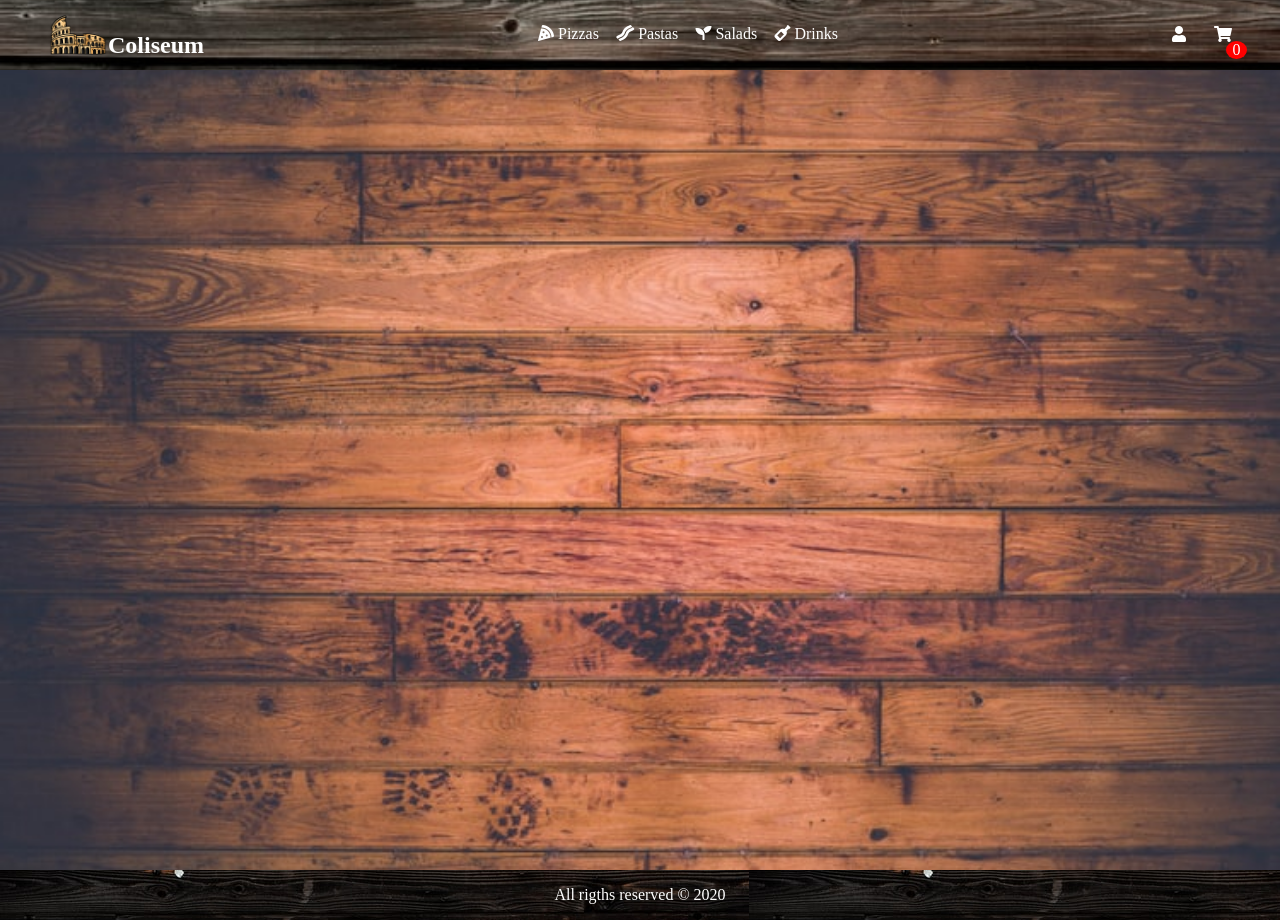
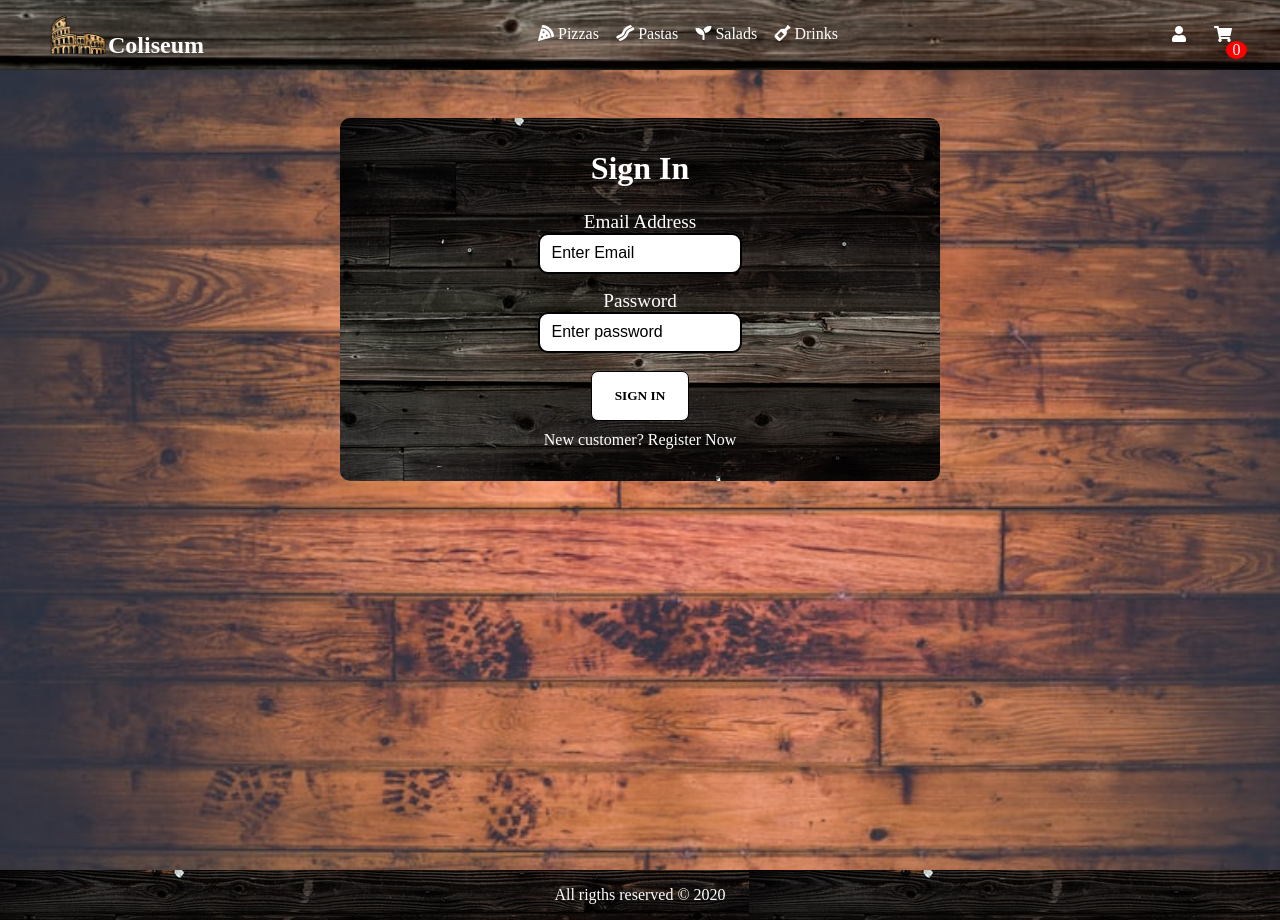
Before and after one commit to IgorNep/pizzashop, a React (Create React App) app in the folder client/: page /login in a window 1280 px wide. Built offline with nearby package versions, Linux system fonts and the light colour scheme; a web font is replaced by a local one.

Commit message:
add login screen

```diff
--- a/client/src/App.js
+++ b/client/src/App.js
@@ -6,6 +6,7 @@ import FoodScreen from './screens/FoodScreen';
 import CartScreen from './screens/CartScreen';
 import ProfileScreen from './screens/ProfileScreen';
 import DealScreen from './screens/DealScreen';
+import LoginScreen from './screens/LoginScreen';
 
 const App = () => {
   return (
@@ -15,6 +16,7 @@ const App = () => {
         <div className="container">
           <Switch>
             <Route exact path="/" component={HomeScreen} />
+            <Route path="/login" component={LoginScreen} />
             <Route exact path="/deals/:category" component={DealScreen} />
             <Route exact path="/menu/:category" component={FoodScreen} />
             <Route path="/cart/:category?" component={CartScreen} />
--- /dev/null
+++ b/client/src/components/FormContainer.js
@@ -0,0 +1,11 @@
+import React from 'react';
+
+const FormContainer = ({ children }) => {
+  return (
+    <div className="container">
+      <div className="login-form">{children}</div>
+    </div>
+  );
+};
+
+export default FormContainer;
--- a/client/src/index.css
+++ b/client/src/index.css
@@ -36,6 +36,13 @@ body {
   color: #000;
   background: white;
   border: 1px solid #000;
+}
+.btn-link {
+  color: #fff;
+  text-decoration: none;
+}
+.btn-link:hover {
+  text-decoration: underline;
 }
 
 nav {
@@ -216,6 +223,54 @@ nav a {
   font-size: 1.2rem;
 }
 
+/*login form*/
+
+.login-form {
+  display: flex;
+  justify-content: center;
+  flex-direction: column;
+  align-content: center;
+  max-width: 600px;
+  width: 100%;
+  margin: 0 auto;
+  text-align: center;
+  padding: 2rem 0.5rem;
+  background: url(./assets/img/wall2.jfif);
+  color: #fff;
+  border-radius: 10px;
+}
+.login-form h2 {
+  font-size: 2rem;
+  margin-bottom: 1rem;
+}
+.form-group {
+  width: 100%;
+  display: flex;
+  justify-content: center;
+  flex-direction: column;
+  padding: 0.5rem;
+  align-items: center;
+}
+.form-group label {
+  font-size: 1.2rem;
+}
+.login-form input {
+  padding: 0.7rem;
+  border: none;
+  border-radius: 10px;
+  outline: none;
+  border: 2px solid #000;
+}
+.login-form input:focus {
+  border: 2px solid red;
+  color: red;
+  font-size: 1.3rem;
+}
+.login-form input::placeholder {
+  color: #000;
+  font-size: 1rem;
+}
+
 /*footer*/
 
 footer {
--- /dev/null
+++ b/client/src/screens/LoginScreen.js
@@ -0,0 +1,62 @@
+import React, { useState, useEffect } from 'react';
+import { useSelector, useDispatch } from 'react-redux';
+import Loader from '../layout/Loader';
+import { login } from '../actions/userActions';
+import FormContainer from '../components/FormContainer';
+import { Link } from 'react-router-dom';
+
+const LoginScreen = ({ location, history }) => {
+  const dispatch = useDispatch();
+  const [email, setEmail] = useState('');
+  const [password, setPassword] = useState('');
+
+  const redirect = location.search ? location.search.split('=')[1] : '/';
+
+  const userLogin = useSelector((state) => state.userLogin);
+
+  const submitHandler = (e) => {
+    e.preventDeault();
+    dispatch(login(email, password));
+  };
+  return (
+    <FormContainer>
+      <h2>Sign In</h2>
+      <form onSubmit={submitHandler}>
+        <div className="form-group">
+          <label htmlFor="email">Email Address</label>
+          <input
+            type="email"
+            placeholder="Enter Email"
+            id="email"
+            value={email}
+            onChange={(e) => setEmail(e.target.value)}
+          />
+        </div>
+        <div className="form-group">
+          <label htmlFor="password">Password </label>
+          <input
+            type="password"
+            placeholder="Enter password"
+            id="password"
+            value={password}
+            onChange={(e) => setPassword(e.target.value)}
+          />
+        </div>
+        <button type="submit" className="btn btn-light">
+          Sign In
+        </button>
+      </form>
+      <p>
+        New customer?{' '}
+        <Link
+          to={redirect ? `/register?redirect=${redirect}` : '/register'}
+          className="btn-link"
+        >
+          Register Now
+        </Link>
+      </p>
+    </FormContainer>
+  );
+};
+
+export default LoginScreen;
```
Also changed, not shown: 1 other file (tests, documents, lock files or other folders).
